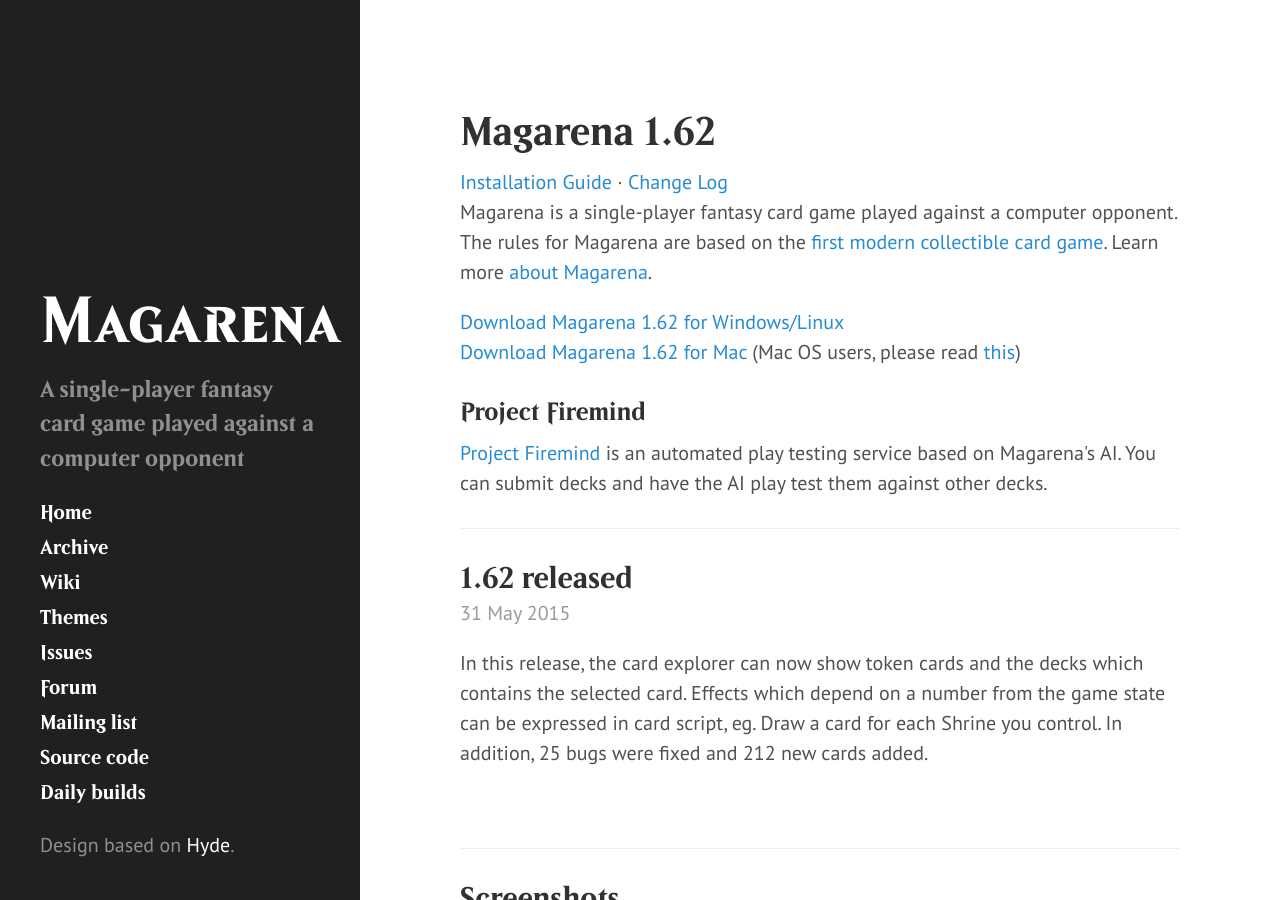
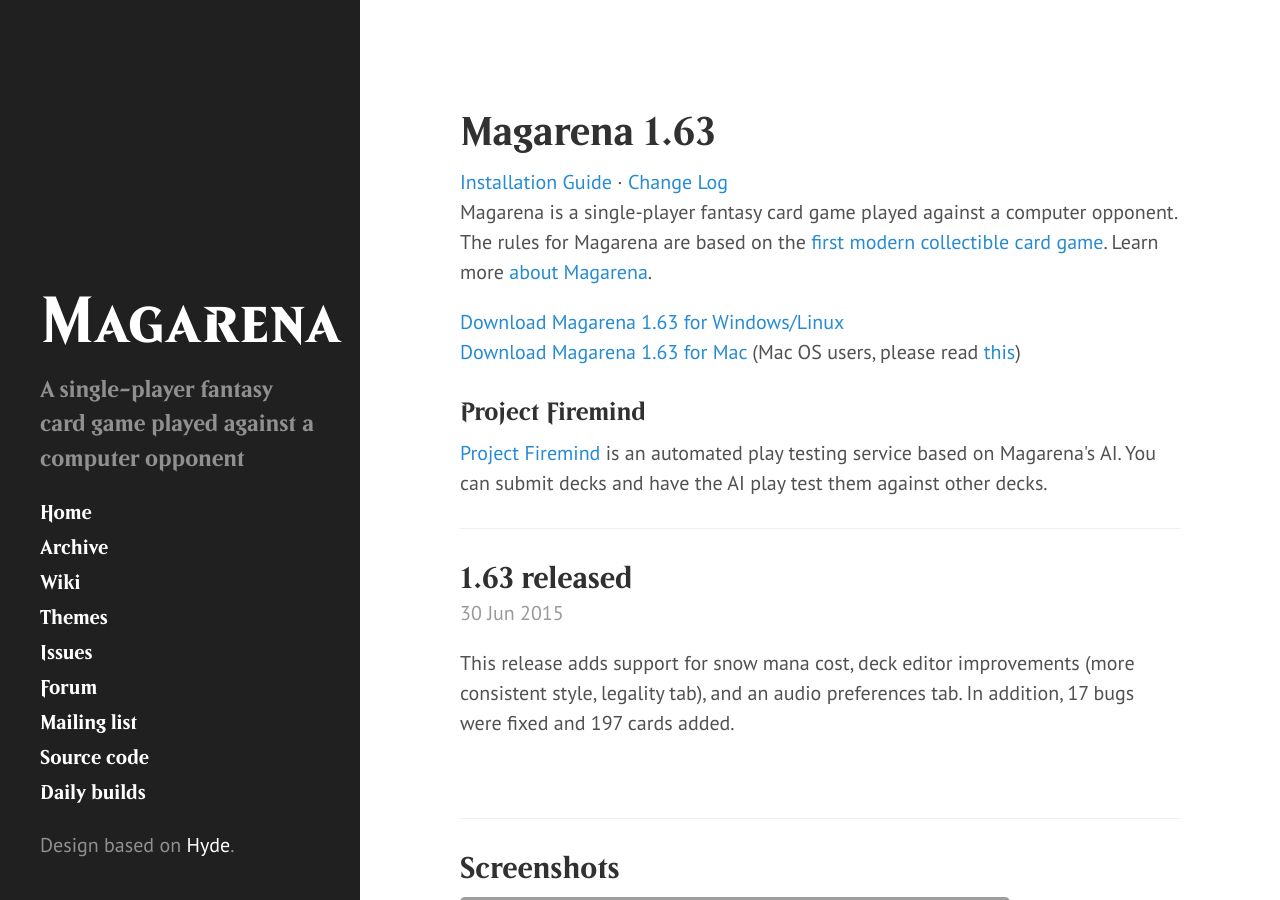
Before and after one commit to magarena/magarena.github.io, a Jekyll site: the page built from index.html, in a window 1280 px wide and 900 px high. Built offline with Jekyll 4.4.1, drawn with Linux system fonts in a browser that asks for light colours; Markdown is read by kramdown in place of the engine named in the settings; the list of posts is cut into pages by our own code; grey boxes are pictures that could not be loaded.

Commit message:
release post for 1.63

```diff
--- a/_config.yml
+++ b/_config.yml
@@ -20,7 +20,7 @@
 paginate:         1
 
 # Custom vars
-version:          '1.62'
+version:          '1.63'
 
 github:
   repo:           //github.com/magarena/magarena
--- /dev/null
+++ b/_posts/2015-06-30-1-63-released.md
@@ -0,0 +1,8 @@
+---
+layout: post
+title: "1.63 released"
+---
+
+This release adds support for snow mana cost, deck editor improvements (more
+consistent style, legality tab), and an audio preferences tab. In addition, 17
+bugs were fixed and 197 cards added.
```
